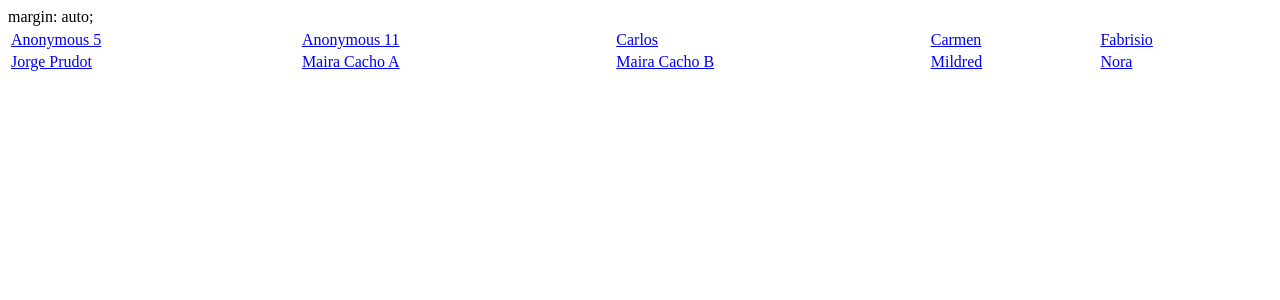
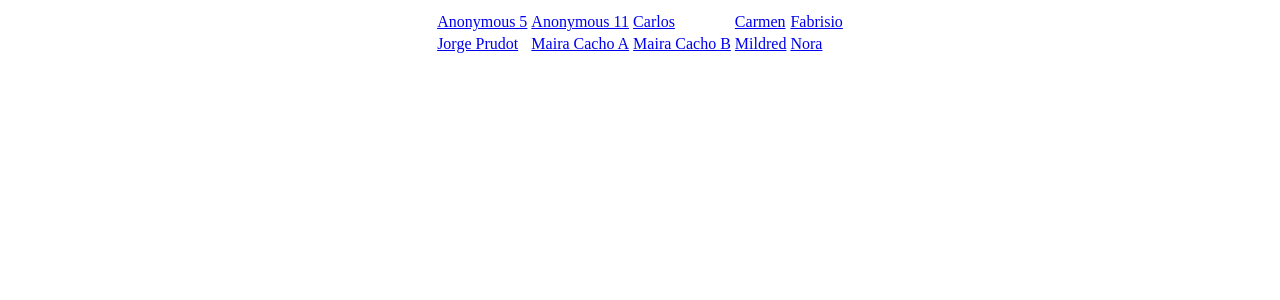
Before and after one commit to josdchavez/josdchavez.github.io, a Jekyll site: the page thesis/index.html, which Jekyll copies as it is, in a window 1280 px wide. Shown: the top 300 px of the page. Built offline with Jekyll 4.4.1, drawn with Linux system fonts in a browser that asks for light colours.

Commit message:
Update index.html

```diff
--- a/thesis/index.html
+++ b/thesis/index.html
@@ -10,8 +10,8 @@ table, th, td {
 </head>
 <body>
 
-<table style="width:100%">
-    margin: auto;
+<table style="margin: auto;">
+
   <tr>
   </tr>
   <tr>
```
